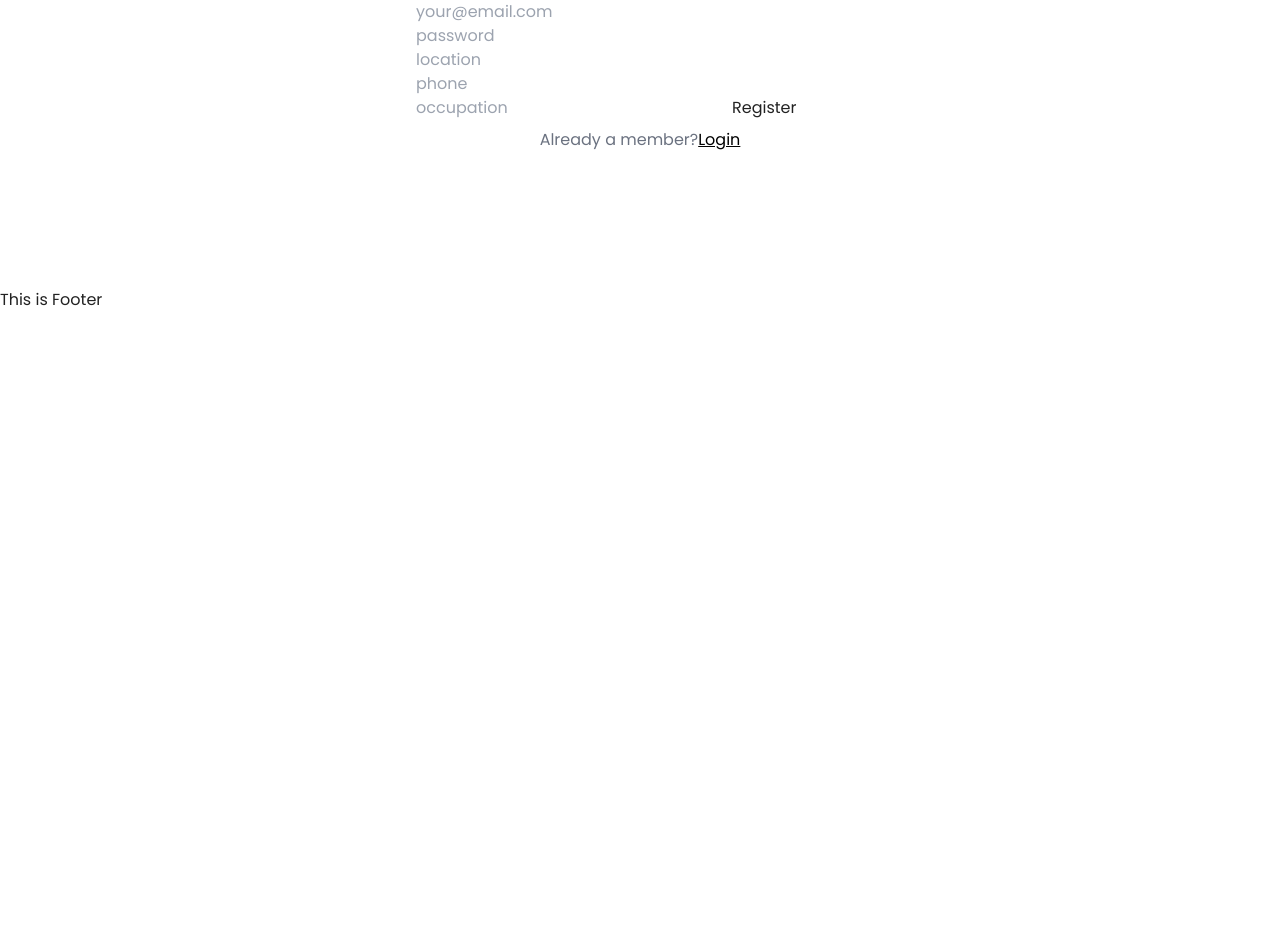
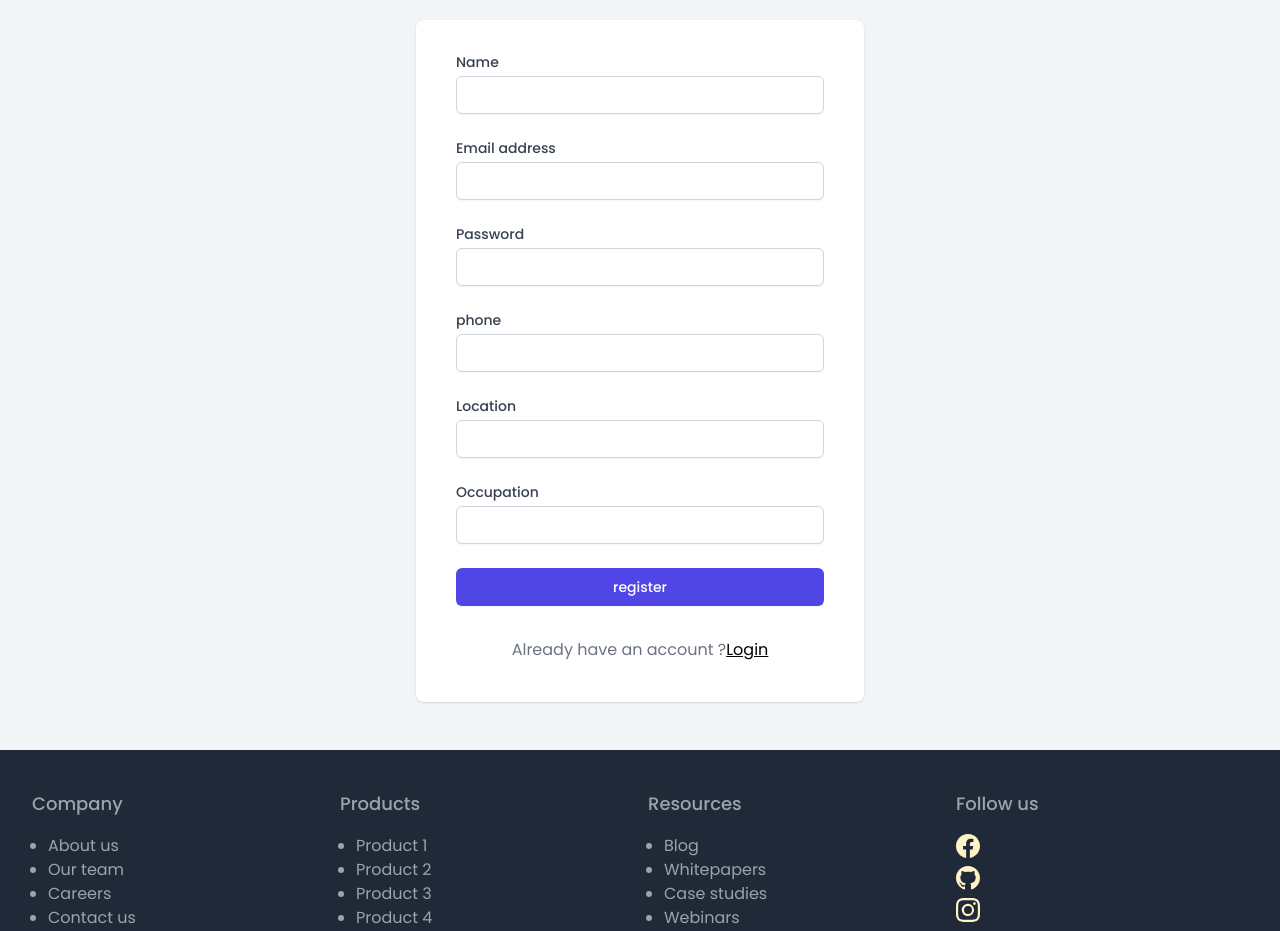
Before and after one commit to ajijulkazi/My-Furniture, a React (Create React App) app in the folder client/: page /register in a window 1280 px wide. Shown: the part 160-1091 px from the top of the page. Before the commit the page ends 800 px from the top, so only its background shows below. Built offline with nearby package versions, Linux system fonts and the light colour scheme; no server answers.

Commit message:
work footer react icon

```diff
--- a/client/src/components/Footer.jsx
+++ b/client/src/components/Footer.jsx
@@ -1,10 +1,63 @@
 import React from 'react';
-
+import { Link } from 'react-router-dom';
+import { BsFacebook, BsGithub, BsInstagram, BsTwitter } from 'react-icons/bs';
 const Footer = () => {
     return (
-        <div>
-            <h2>This is Footer</h2>
+        <footer class="bg-gray-800 py-10">
+        <div class="max-w-7xl mx-auto px-4 sm:px-6 lg:px-8">
+            <div class="grid grid-cols-2 md:grid-cols-4 gap-4">
+            <div class="text-gray-400">
+                <h3 class="text-lg font-medium mb-4">Company</h3>
+                <ul class="list-disc pl-4">
+                <li><a href="#">About us</a></li>
+                <li><a href="#">Our team</a></li>
+                <li><a href="#">Careers</a></li>
+                <li><a href="#">Contact us</a></li>
+                </ul>
+            </div>
+            <div class="text-gray-400">
+                <h3 class="text-lg font-medium mb-4">Products</h3>
+                <ul class="list-disc pl-4">
+                <li><a href="#">Product 1</a></li>
+                <li><a href="#">Product 2</a></li>
+                <li><a href="#">Product 3</a></li>
+                <li><a href="#">Product 4</a></li>
+                </ul>
+            </div>
+            <div class="text-gray-400">
+                <h3 class="text-lg font-medium mb-4">Resources</h3>
+                <ul class="list-disc pl-4">
+                <li><a href="#">Blog</a></li>
+                <li><a href="#">Whitepapers</a></li>
+                <li><a href="#">Case studies</a></li>
+                <li><a href="#">Webinars</a></li>
+                </ul>
+            </div>
+            <div class="text-gray-400">
+                <h3 class="text-lg font-medium mb-4">Follow us</h3>
+                <div className=''>
+                <a href="https://www.facebook.com/">
+                <BsFacebook className='text-2xl mb-2 text-amber-100 items-center justify-center' />
+                </a>
+                <a href='https://github.com/ajijulkazi'>
+                <BsGithub className='text-2xl mb-2 text-amber-100 items-center justify-center' />
+                </a>
+                <a href='https://www.instagram.com/'>
+                <BsInstagram className='text-2xl mb-2 text-amber-100 items-center justify-center' />
+                </a>
+                <a href='https://twitter.com/'>
+                <BsTwitter className='text-2xl mb-2 text-amber-100 items-center justify-center' />
+                </a>
+
+                </div>
+            </div>
+            </div>
+            <p class="mt-8 text-gray-400 text-sm text-center">
+            © 2023 by Ajijul Kazi. All rights reserved.
+            </p>
         </div>
+    </footer>
+
     );
 };
 
--- a/client/src/pages/RegisterPage.jsx
+++ b/client/src/pages/RegisterPage.jsx
@@ -35,42 +35,106 @@ import { Link } from "react-router-dom";
     }
 
     return (
-        <div className="mt-4 grow flex items-center justify-around">
-            <div className="mb-32">
-                <h1 className="text-4xl text-center mb-4">Register</h1>
-                <form className="max-w-md mx-auto" onSubmit={registerUser}>
-                <input type="text"
-                        placeholder="Your Name"
+        <div class="min-h-screen bg-gray-100 flex flex-col justify-center py-12 sm:px-6 lg:px-8">
+  <div class="sm:mx-auto sm:w-full sm:max-w-md">
+    <h2 class="text-center text-3xl font-extrabold text-gray-900">
+      REGISTER
+    </h2>
+  </div>
+
+  <div class="mt-8 sm:mx-auto sm:w-full sm:max-w-md">
+    <div class="bg-white py-8 px-4 shadow sm:rounded-lg sm:px-10">
+      <form class="space-y-6" action="#" method="POST" onSubmit={registerUser}>
+      <div>
+          <label for="name" class="block text-sm font-medium text-gray-700">
+            Name
+          </label>
+          <div class="mt-1">
+            <input id="name" name="name" type="text" autocomplete="name" required
+              class="appearance-none  w-full px-3 py-2 border border-gray-300 rounded-md shadow-sm placeholder-gray-400 focus:outline-none focus:ring-indigo-500 focus:border-indigo-500 sm:text-sm"
               value={name}
-                        onChange={ev => setName(ev.target.value)} />
-                <input type="email"
-                        placeholder="your@email.com"
+              onChange={ev => setName(ev.target.value)}
+            />
+          </div>
+        </div>
+        <div>
+          <label for="email" class="block text-sm font-medium text-gray-700">
+            Email address
+          </label>
+          <div class="mt-1">
+            <input id="email" name="email" type="email" autocomplete="email" required
+              class="appearance-none block w-full px-3 py-2 border border-gray-300 rounded-md shadow-sm placeholder-gray-400 focus:outline-none focus:ring-indigo-500 focus:border-indigo-500 sm:text-sm"
               value={email}
-                        onChange={ev => setEmail(ev.target.value)} />
-                <input type="password"
-                       placeholder= "password"
+              onChange={ev => setEmail(ev.target.value)}
+            />
+          </div>
+        </div>
+
+        <div>
+          <label for="password" class="block text-sm font-medium text-gray-700">
+            Password
+          </label>
+          <div class="mt-1">
+            <input id="password" name="password" type="password" autocomplete="current-password" required
+              class="appearance-none block w-full px-3 py-2 border border-gray-300 rounded-md shadow-sm placeholder-gray-400 focus:outline-none focus:ring-indigo-500 focus:border-indigo-500 sm:text-sm"
               value={password}
-                       onChange={ev => setPassword(ev.target.value)} />
-                <input type="text"
-                       placeholder= "location"
+              onChange={ev => setPassword(ev.target.value)}
+            />
+          </div>
+        </div>
+
+        <div>
+          <label for="phone" class="block text-sm font-medium text-gray-700">
+            phone
+          </label>
+          <div class="mt-1">
+            <input id="phone" name="phone" type="text" autocomplete="" required
+              class="appearance-none  w-full px-3 py-2 border border-gray-300 rounded-md shadow-sm placeholder-gray-400 focus:outline-none focus:ring-indigo-500 focus:border-indigo-500 sm:text-sm"
+              value={phone}
+              onChange={ev => setPhone(ev.target.value)}
+            />
+          </div>
+        </div>
+
+        <div>
+          <label for="location" class="block text-sm font-medium text-gray-700">
+            Location
+          </label>
+          <div class="mt-1">
+            <input id="location" name="name" type="text" autocomplete="" required
+              class="appearance-none  w-full px-3 py-2 border border-gray-300 rounded-md shadow-sm placeholder-gray-400 focus:outline-none focus:ring-indigo-500 focus:border-indigo-500 sm:text-sm"
               value={location}
-                       onChange={ev => setLocation(ev.target.value)} />
-                <input type="text"
-                       placeholder= "phone"
-                       value={phone}
-                       onChange={ev => setPhone(ev.target.value)} />
-                <input type="text"
-                       placeholder= "occupation"
+              onChange={ev => setLocation(ev.target.value)}
+            />
+          </div>
+        </div>
+
+        <div>
+          <label for="occupation" class="block text-sm font-medium text-gray-700">
+            Occupation
+          </label>
+          <div class="mt-1">
+            <input id="occupation" name="name" type="text" autocomplete="" required
+              class="appearance-none  w-full px-3 py-2 border border-gray-300 rounded-md shadow-sm placeholder-gray-400 focus:outline-none focus:ring-indigo-500 focus:border-indigo-500 sm:text-sm"
               value={occupation}
-                       onChange={ev => setOccupation(ev.target.value)} />
-                <button className="primary">Register</button>
+              onChange={ev => setOccupation(ev.target.value)}
+            />
+          </div>
+        </div>
+
+        <div>
+          <button type="submit"
+            class="w-full flex justify-center py-2 px-4 border border-transparent rounded-md shadow-sm text-sm font-medium text-white bg-indigo-600 hover:bg-indigo-700 focus:outline-none focus:ring-2 focus:ring-offset-2 focus:ring-indigo-500">
+            register
+          </button>
+        </div>
         <div className="text-center py-2 text-gray-500">
-                    Already a member?
+            Already have an account ?
             <Link className="underline text-black" to={'/login'}>Login</Link>
         </div>
       </form>
       </div>
-
+      </div>
       </div>
            );
 }
```
Also changed, not shown: client/src/components/Navbar.jsx (+0 -14 lines), 1 other file (tests, documents, lock files or other folders). Lines whose indentation alone changed are shown as unchanged.
